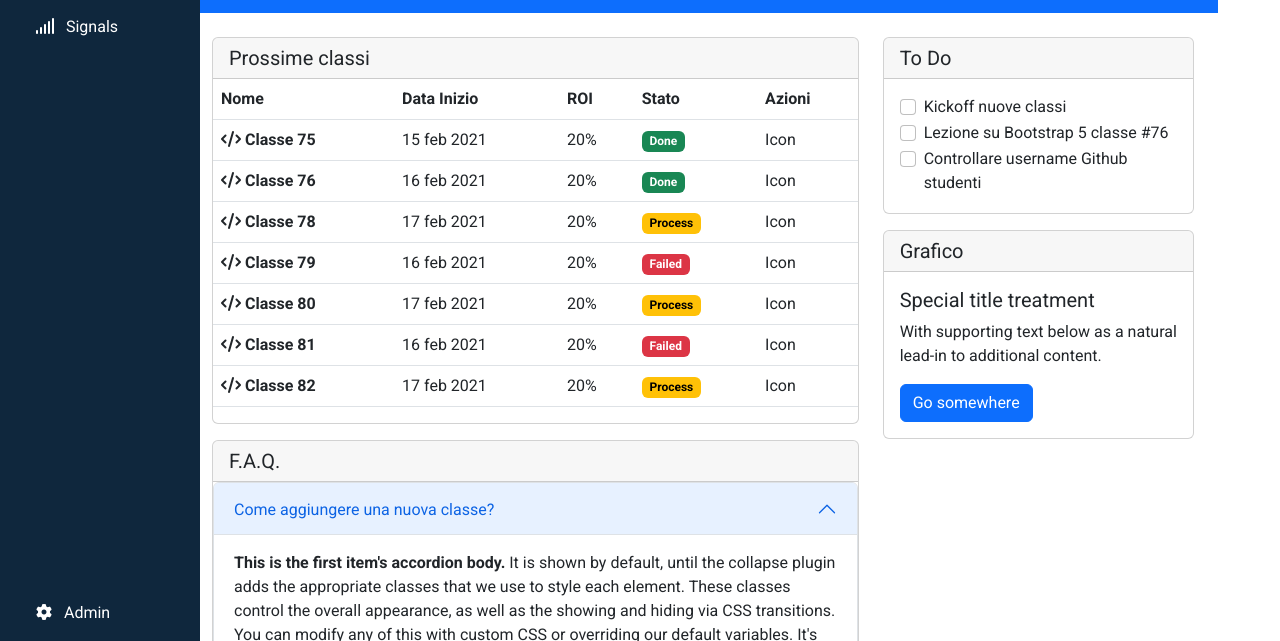
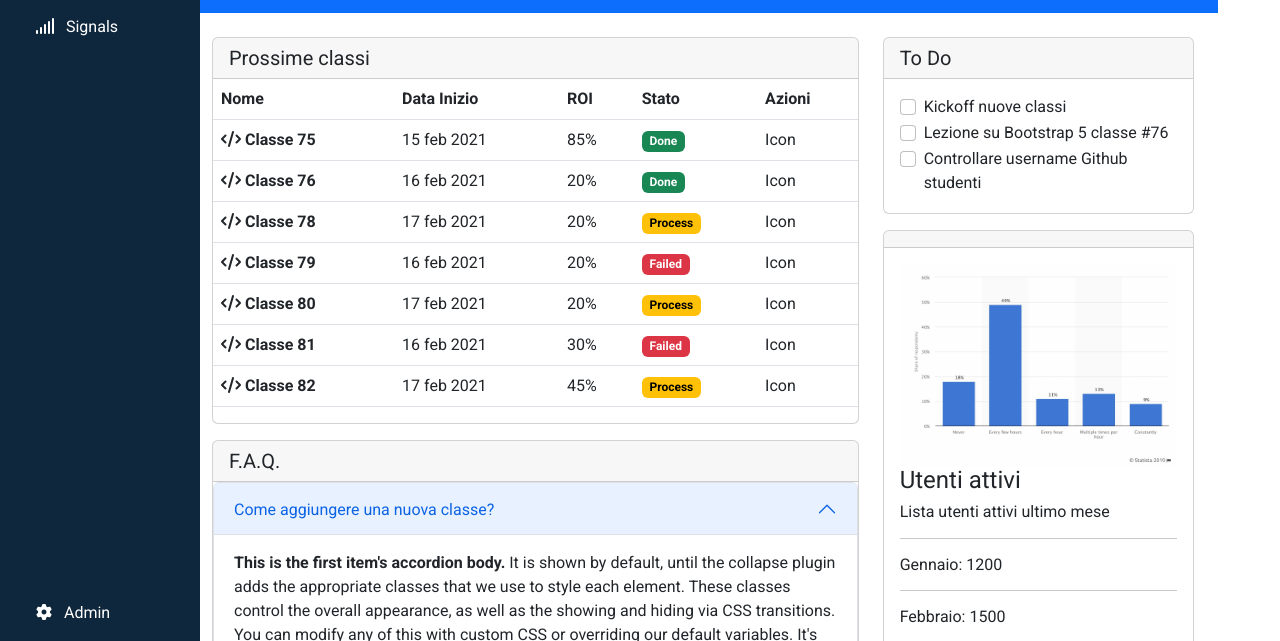
Before and after one commit to muac404/html-css-bootstrap-dashboard, a plain HTML site: page index.html in a window 1280 px wide. Shown: the part 159-800 px from the top of the page. Drawn offline with nearby package versions, Linux system fonts and the light colour scheme.

Commit message:
Aggiunta sezione "stats"

```diff
--- a/css/style.css
+++ b/css/style.css
@@ -98,3 +98,7 @@ li{
 .ms-header-height{
     height: 70px;
 }
+
+.card-body img{
+    width: 100%;
+}
--- a/index.html
+++ b/index.html
@@ -155,7 +155,7 @@
                                   <tr>
                                     <th scope="row"><i class="fa-solid fa-code"></i> Classe 75</th>
                                     <td>15 feb 2021</td>
-                                    <td>20%</td>
+                                    <td>85%</td>
                                     <td><span class="badge text-bg-success">Done</span></td>
                                     <td>Icon</td>
                                   </tr>
@@ -190,14 +190,14 @@
                                   <tr>
                                     <th scope="row"><i class="fa-solid fa-code"></i> Classe 81</th>
                                     <td>16 feb 2021</td>
-                                    <td>20%</td>
+                                    <td>30%</td>
                                     <td><span class="badge text-bg-danger">Failed</span></td>
                                     <td>Icon</td>
                                   </tr>
                                   <tr>
                                     <th scope="row"><i class="fa-solid fa-code"></i> Classe 82</th>
                                     <td>17 feb 2021</td>
-                                    <td>20%</td>
+                                    <td>45%</td>
                                     <td><span class="badge text-bg-warning">Process</span></td>
                                     <td>Icon</td>
                                   </tr>
@@ -274,11 +274,19 @@
                             </div>
                           </div>
                           <div class="card mt-3">
-                            <h5 class="card-header">Grafico</h5>
+                            <h5 class="card-header"></h5>
                             <div class="card-body">
-                              <h5 class="card-title">Special title treatment</h5>
-                              <p class="card-text">With supporting text below as a natural lead-in to additional content.</p>
-                              <a href="#" class="btn btn-primary">Go somewhere</a>
+                              <img src="img/stats.jpeg" alt="stats">
+                              <h4>Utenti attivi </h4>
+                              <h6>Lista utenti attivi ultimo mese</h6>
+                              <hr>
+                              <h6>Gennaio: 1200</h6>
+                              <hr>
+                              <h6>Febbraio: 1500</h6>
+                              <hr>
+                              <h6>Marzo: 800</h6>
+                              <hr>
+                              <a href="#">Visualizza report approfondito</a>
                             </div>
                           </div>
                     </div>
```
